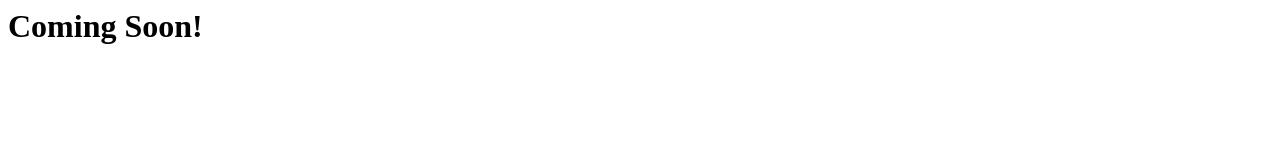
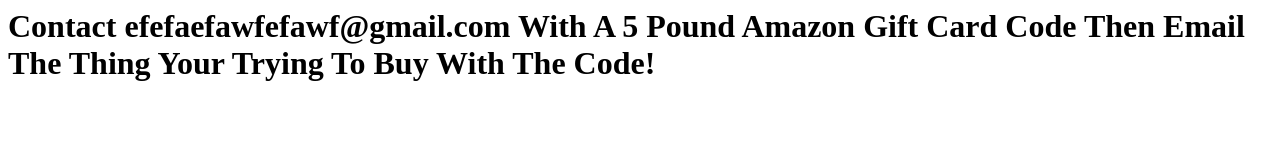
Before and after one commit to JustATest1s/PreGrind, a plain HTML site: page index.html in a window 1280 px wide. Drawn offline with Linux system fonts and the light colour scheme.

Commit message:
Update index.html

```diff
--- a/index.html
+++ b/index.html
@@ -1 +1 @@
-<h1>Coming Soon!</h1>
+<h1>Contact efefaefawfefawf@gmail.com With A 5 Pound Amazon Gift Card Code Then Email The Thing Your Trying To Buy With The Code!</h1>
```
